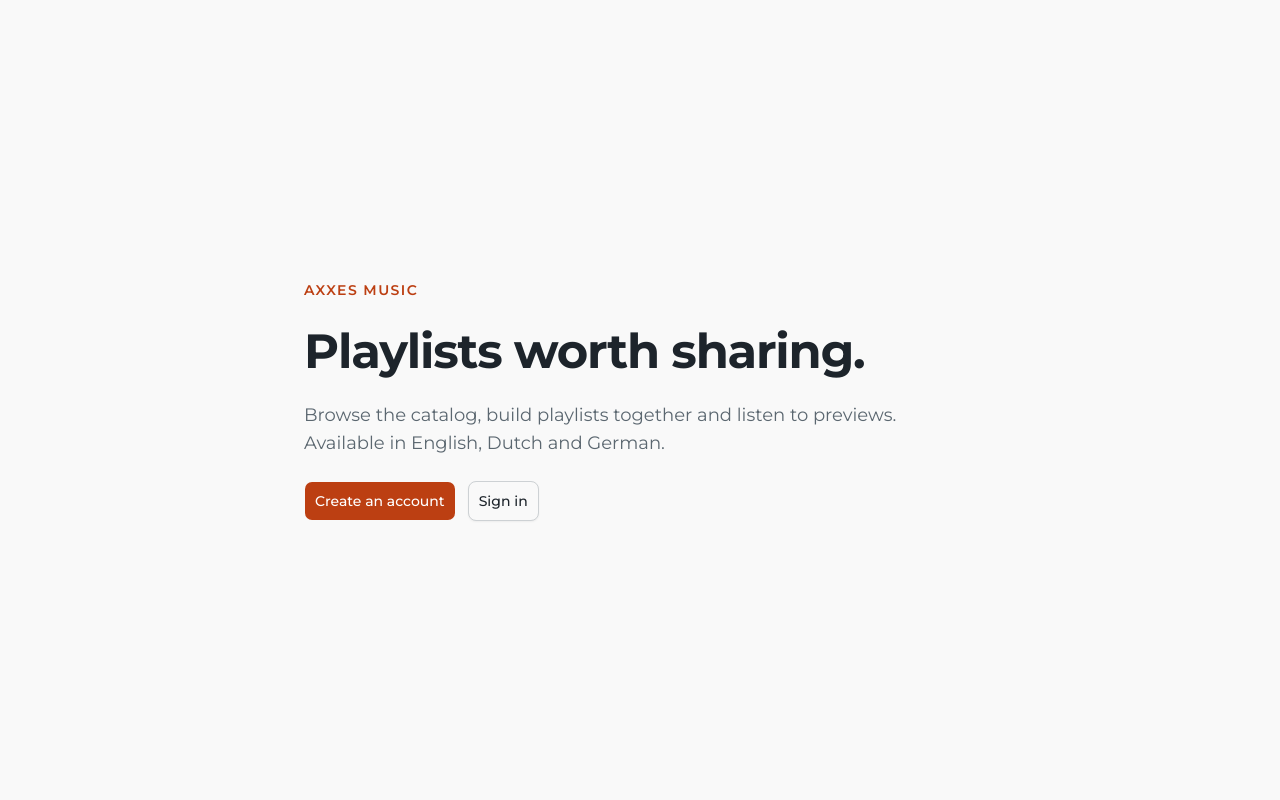
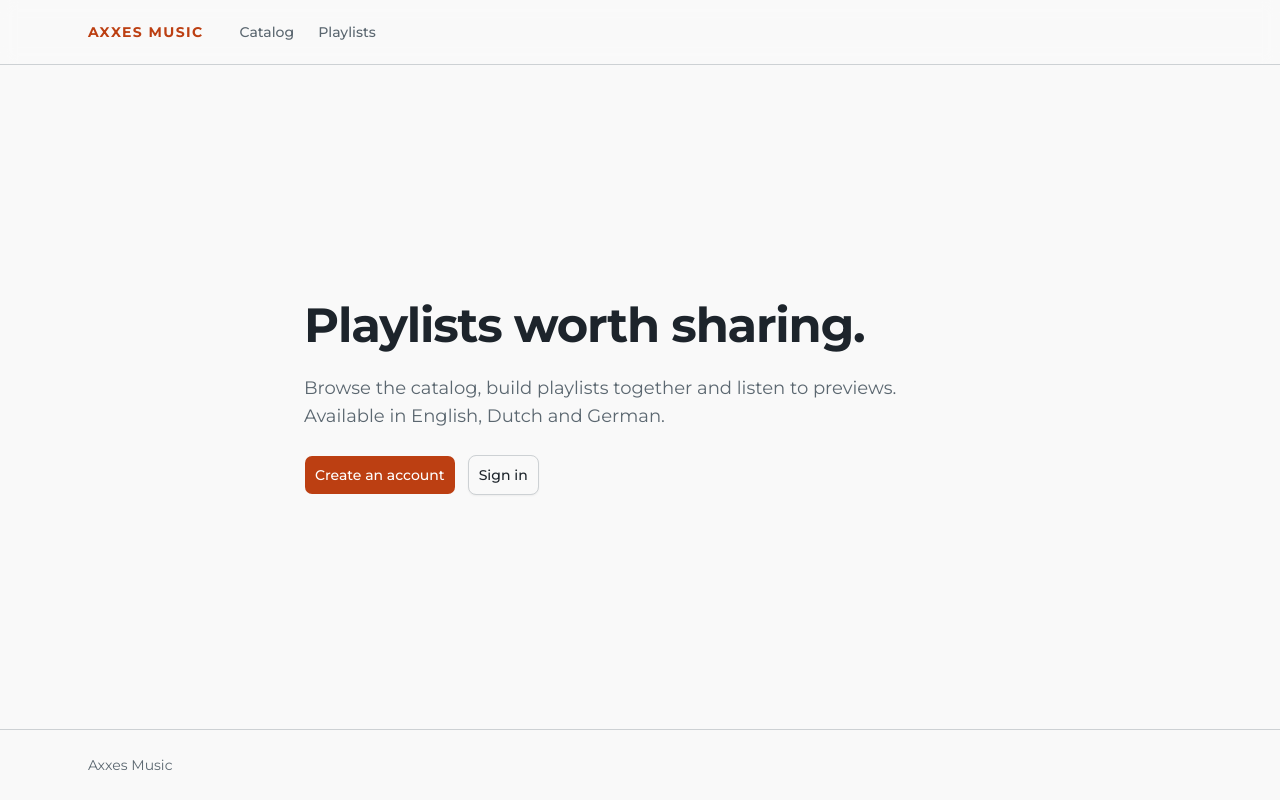
Before and after one commit to jusst-me/Axxes-Music, a Next.js app: page /en in a window 1280 px wide. Built offline with nearby package versions, Linux system fonts and the light colour scheme.

Commit message:
feat(layout): add the app shell with landmarks and a skip link
The catalog and playlist routes exist here so navigation has real destinations
and their current state is testable; the stories for those screens replace the
body, not the route.

```diff
--- /dev/null
+++ b/src/app/[locale]/catalog/page.tsx
@@ -0,0 +1,14 @@
+import { useTranslations } from 'next-intl';
+
+export default function CatalogPage() {
+  const t = useTranslations('catalog');
+
+  return (
+    <div className="mx-auto w-full max-w-6xl px-4 py-10 sm:px-6">
+      <h1 className="text-3xl font-bold tracking-tight">{t('title')}</h1>
+      <p className="text-muted-foreground mt-3 max-w-prose">
+        {t('empty.description')}
+      </p>
+    </div>
+  );
+}
--- a/src/app/[locale]/layout.tsx
+++ b/src/app/[locale]/layout.tsx
@@ -5,6 +5,9 @@ import { Montserrat } from 'next/font/google';
 import { notFound } from 'next/navigation';
 import { hasLocale, NextIntlClientProvider } from 'next-intl';
 
+import Footer from '@/components/layout/Footer';
+import Header from '@/components/layout/Header';
+import SkipLink, { MAIN_CONTENT_ID } from '@/components/layout/SkipLink';
 import { LOCALES } from '@/constants/locales';
 import { routing } from '@/i18n/routing';
 import { cn } from '@/lib/utils';
@@ -42,7 +45,18 @@ export default async function RootLayout({
       className={cn('h-full antialiased', montserrat.variable)}
     >
       <body className="flex min-h-full flex-col font-sans">
-        <NextIntlClientProvider>{children}</NextIntlClientProvider>
+        <NextIntlClientProvider>
+          <SkipLink />
+          <Header />
+          <main
+            id={MAIN_CONTENT_ID}
+            tabIndex={-1}
+            className="flex flex-1 flex-col"
+          >
+            {children}
+          </main>
+          <Footer />
+        </NextIntlClientProvider>
       </body>
     </html>
   );
--- a/src/app/[locale]/page.tsx
+++ b/src/app/[locale]/page.tsx
@@ -6,11 +6,8 @@ export default function Home() {
   const t = useTranslations();
 
   return (
-    <main className="flex flex-1 flex-col items-center justify-center px-6 py-24">
+    <div className="flex flex-1 flex-col items-center justify-center px-6 py-24">
       <div className="flex w-full max-w-2xl flex-col gap-6">
-        <p className="text-primary text-sm font-semibold tracking-widest uppercase">
-          {t('common.appName')}
-        </p>
         <h1 className="text-4xl font-bold tracking-tight text-balance sm:text-5xl">
           {t('landing.title')}
         </h1>
@@ -24,6 +21,6 @@ export default function Home() {
           </Button>
         </div>
       </div>
-    </main>
+    </div>
   );
 }
--- /dev/null
+++ b/src/app/[locale]/playlists/page.tsx
@@ -0,0 +1,14 @@
+import { useTranslations } from 'next-intl';
+
+export default function PlaylistsPage() {
+  const t = useTranslations('playlist');
+
+  return (
+    <div className="mx-auto w-full max-w-6xl px-4 py-10 sm:px-6">
+      <h1 className="text-3xl font-bold tracking-tight">{t('title')}</h1>
+      <p className="text-muted-foreground mt-3 max-w-prose">
+        {t('empty.description')}
+      </p>
+    </div>
+  );
+}
--- /dev/null
+++ b/src/components/layout/Footer.tsx
@@ -0,0 +1,13 @@
+import { useTranslations } from 'next-intl';
+
+export default function Footer() {
+  const t = useTranslations('common');
+
+  return (
+    <footer className="border-border mt-auto border-t">
+      <div className="text-muted-foreground mx-auto w-full max-w-6xl px-4 py-6 text-sm sm:px-6">
+        {t('appName')}
+      </div>
+    </footer>
+  );
+}
--- /dev/null
+++ b/src/components/layout/Header.tsx
@@ -0,0 +1,22 @@
+import { useTranslations } from 'next-intl';
+
+import MainNav from '@/components/layout/MainNav';
+import { Link } from '@/i18n/navigation';
+
+export default function Header() {
+  const t = useTranslations('common');
+
+  return (
+    <header className="bg-background/85 border-border sticky top-0 z-40 border-b backdrop-blur">
+      <div className="mx-auto flex h-16 w-full max-w-6xl items-center gap-1 px-4 sm:gap-4 sm:px-6">
+        <Link
+          href="/"
+          className="text-primary flex min-h-11 items-center rounded-md pr-2 text-sm font-bold tracking-widest uppercase"
+        >
+          {t('appName')}
+        </Link>
+        <MainNav />
+      </div>
+    </header>
+  );
+}
--- /dev/null
+++ b/src/components/layout/MainNav.tsx
@@ -0,0 +1,42 @@
+'use client';
+
+import { useTranslations } from 'next-intl';
+
+import { NAV_ITEMS } from '@/constants/navigation';
+import { Link, usePathname } from '@/i18n/navigation';
+import { cn } from '@/lib/utils';
+
+export default function MainNav() {
+  const t = useTranslations();
+  const pathname = usePathname();
+
+  return (
+    <nav aria-label={t('a11y.mainNavigation')}>
+      <ul className="flex items-center">
+        {NAV_ITEMS.map(item => {
+          const isCurrent =
+            pathname === item.href || pathname.startsWith(`${item.href}/`);
+
+          return (
+            <li key={item.href}>
+              <Link
+                href={item.href}
+                aria-current={isCurrent ? 'page' : undefined}
+                className={cn(
+                  'relative flex min-h-11 items-center rounded-md px-2 text-sm font-medium transition-colors sm:px-3',
+                  // The underline carries the same meaning as the color change, which on its own
+                  // would leave the current page indistinguishable to anyone who cannot see it.
+                  isCurrent
+                    ? 'text-foreground after:bg-primary after:absolute after:inset-x-2 after:bottom-2 after:h-0.5 after:rounded-full sm:after:inset-x-3'
+                    : 'text-muted-foreground hover:text-foreground',
+                )}
+              >
+                {t(item.label)}
+              </Link>
+            </li>
+          );
+        })}
+      </ul>
+    </nav>
+  );
+}
--- /dev/null
+++ b/src/components/layout/SkipLink.tsx
@@ -0,0 +1,17 @@
+import { useTranslations } from 'next-intl';
+
+/** Target of this link; the layout puts it on the main landmark. */
+export const MAIN_CONTENT_ID = 'main-content';
+
+export default function SkipLink() {
+  const t = useTranslations('a11y');
+
+  return (
+    <a
+      href={`#${MAIN_CONTENT_ID}`}
+      className="bg-background text-foreground border-border sr-only rounded-md border px-4 py-3 text-sm font-medium shadow-lg focus-visible:not-sr-only focus-visible:fixed focus-visible:top-3 focus-visible:left-3 focus-visible:z-50"
+    >
+      {t('skipToContent')}
+    </a>
+  );
+}
--- /dev/null
+++ b/src/constants/navigation.ts
@@ -0,0 +1,5 @@
+/** The primary navigation. Labels are message keys, resolved against the active locale at render. */
+export const NAV_ITEMS = [
+  { href: '/catalog', label: 'catalog.title' },
+  { href: '/playlists', label: 'playlist.title' },
+] as const;
```
Also changed, not shown: 1 other file (tests, documents, lock files or other folders).
